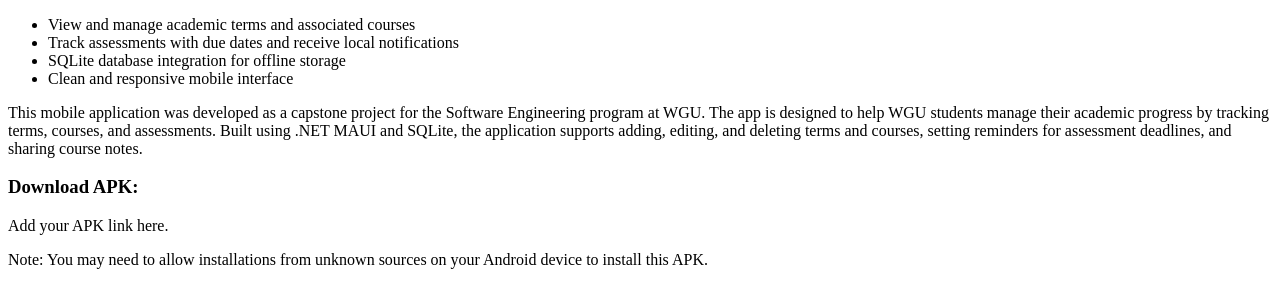
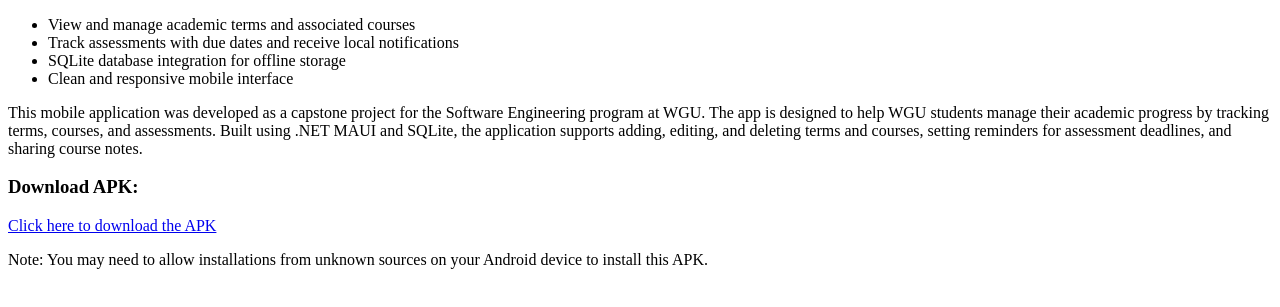
Before and after one commit to lance-mccormick/term-tracker, a plain HTML site: page index.html in a window 1280 px wide. Shown: the part 105-412 px from the top of the page. Drawn offline with Linux system fonts and the light colour scheme.

Commit message:
Update index.html
Added APK public download link (Google Drive)

```diff
--- a/index.html
+++ b/index.html
@@ -23,7 +23,7 @@
   </p>
 
   <h3>Download APK:</h3>
-  <p>Add your APK link here.</p>
+  <p><a href="https://drive.google.com/file/d/1kNwjjHEPAD-e9azY5np5_Lm82DPZPTv2/view?usp=sharing" target="_blank">Click here to download the APK</a></p>
   <p>Note: You may need to allow installations from unknown sources on your Android device to install this APK.</p>
 </body>
 </html>
```
